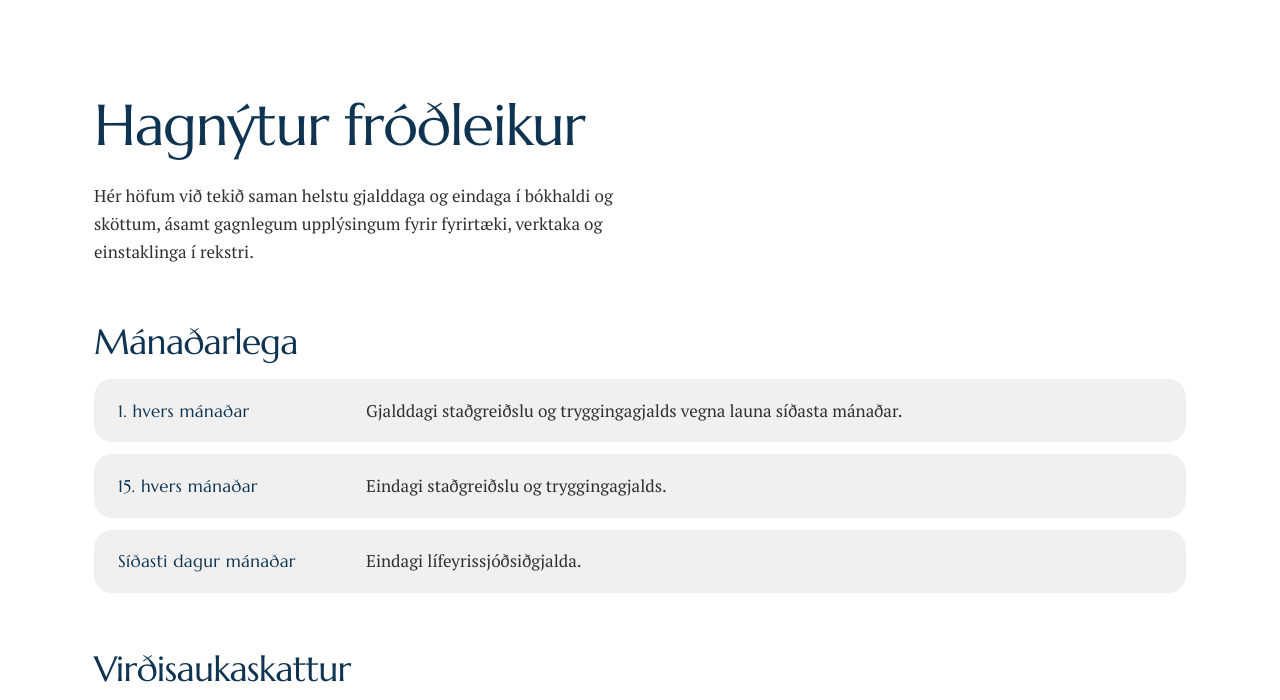
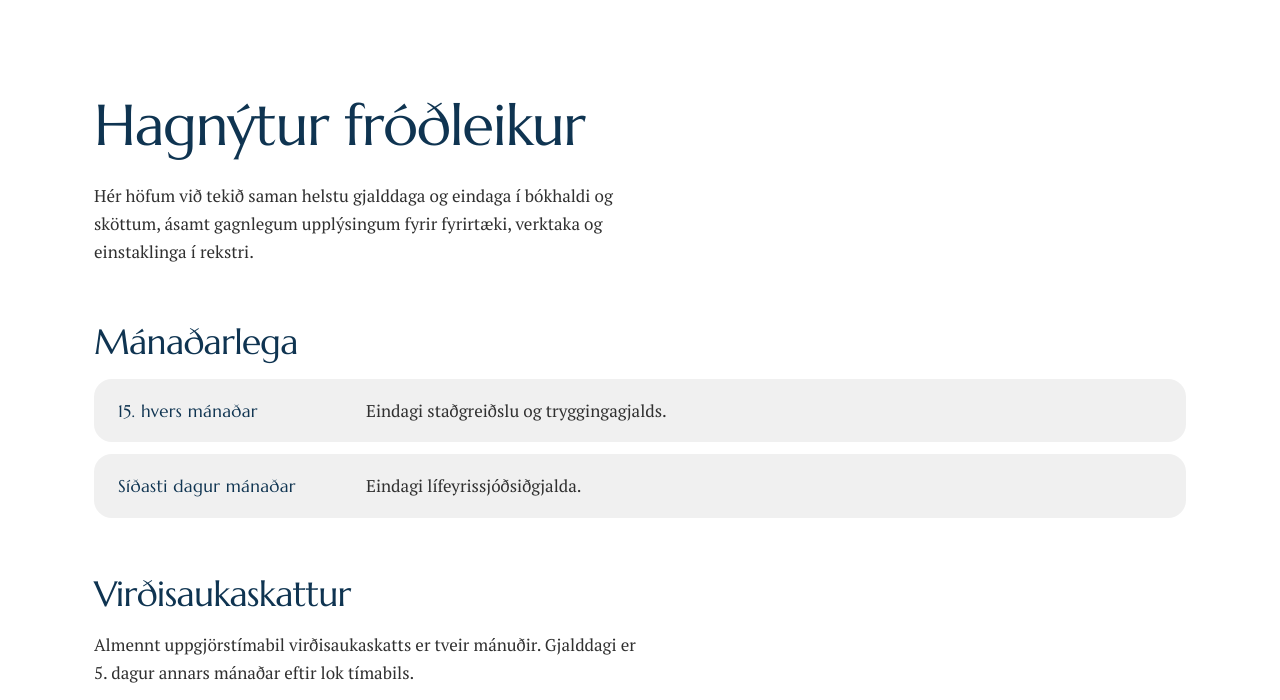
Before and after one commit to thordurhelgason/Nes, a plain HTML site: page hagnytur-frodleikur.html in a window 1280 px wide. Shown: the part 100-800 px from the top of the page. Drawn offline with Linux system fonts and the light colour scheme.

Commit message:
Remove payment date entry for the 1st of the month
Removed the first payment date entry from the info block.

```diff
--- a/hagnytur-frodleikur.html
+++ b/hagnytur-frodleikur.html
@@ -53,10 +53,6 @@
       <div class="info-block">
         <h2>Mánaðarlega</h2>
         <ul class="dates">
-          <li>
-            <span class="when">1. hvers mánaðar</span>
-            <span>Gjalddagi staðgreiðslu og tryggingagjalds vegna launa síðasta mánaðar.</span>
-          </li>
           <li>
             <span class="when">15. hvers mánaðar</span>
             <span>Eindagi staðgreiðslu og tryggingagjalds.</span>
```
